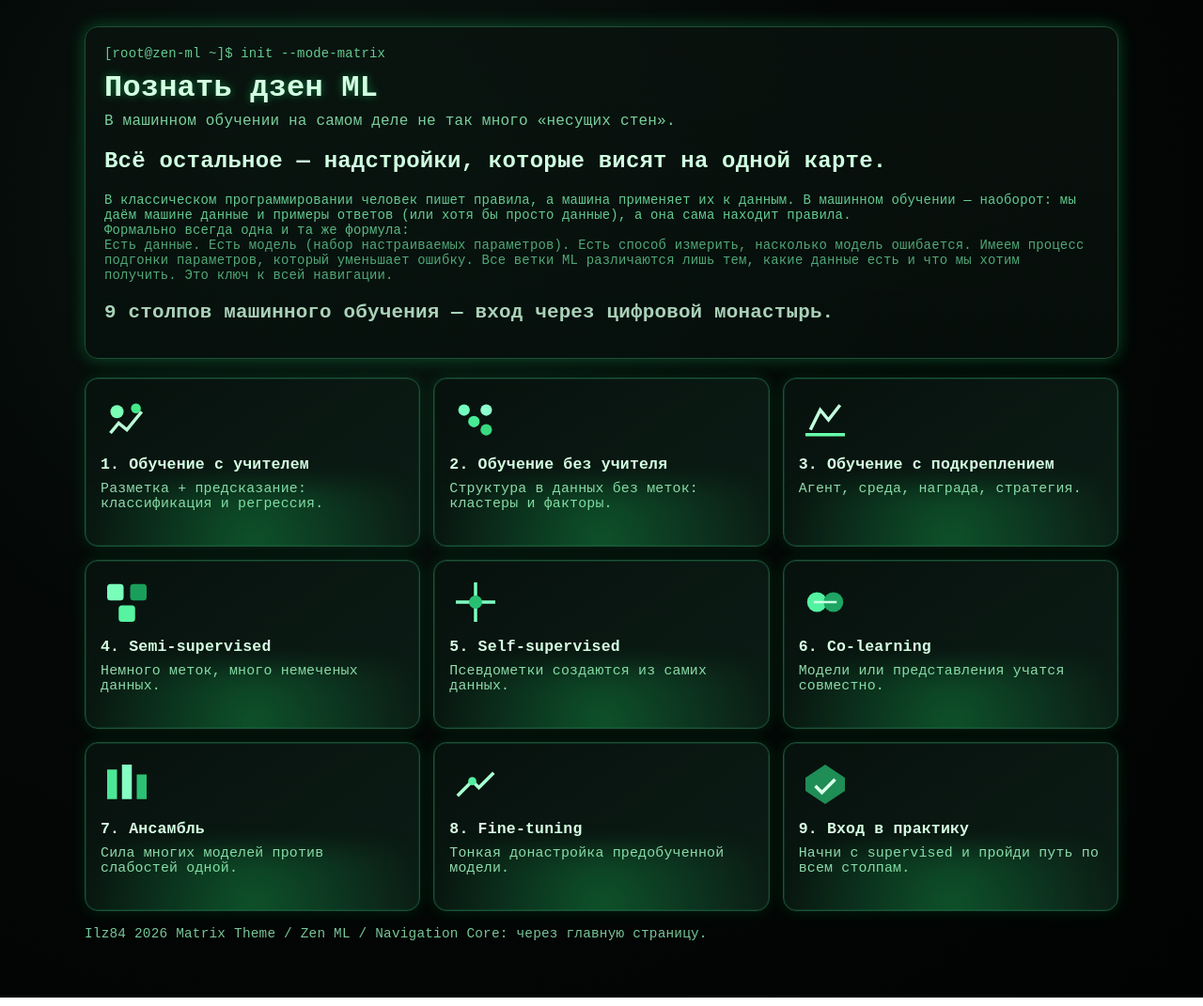
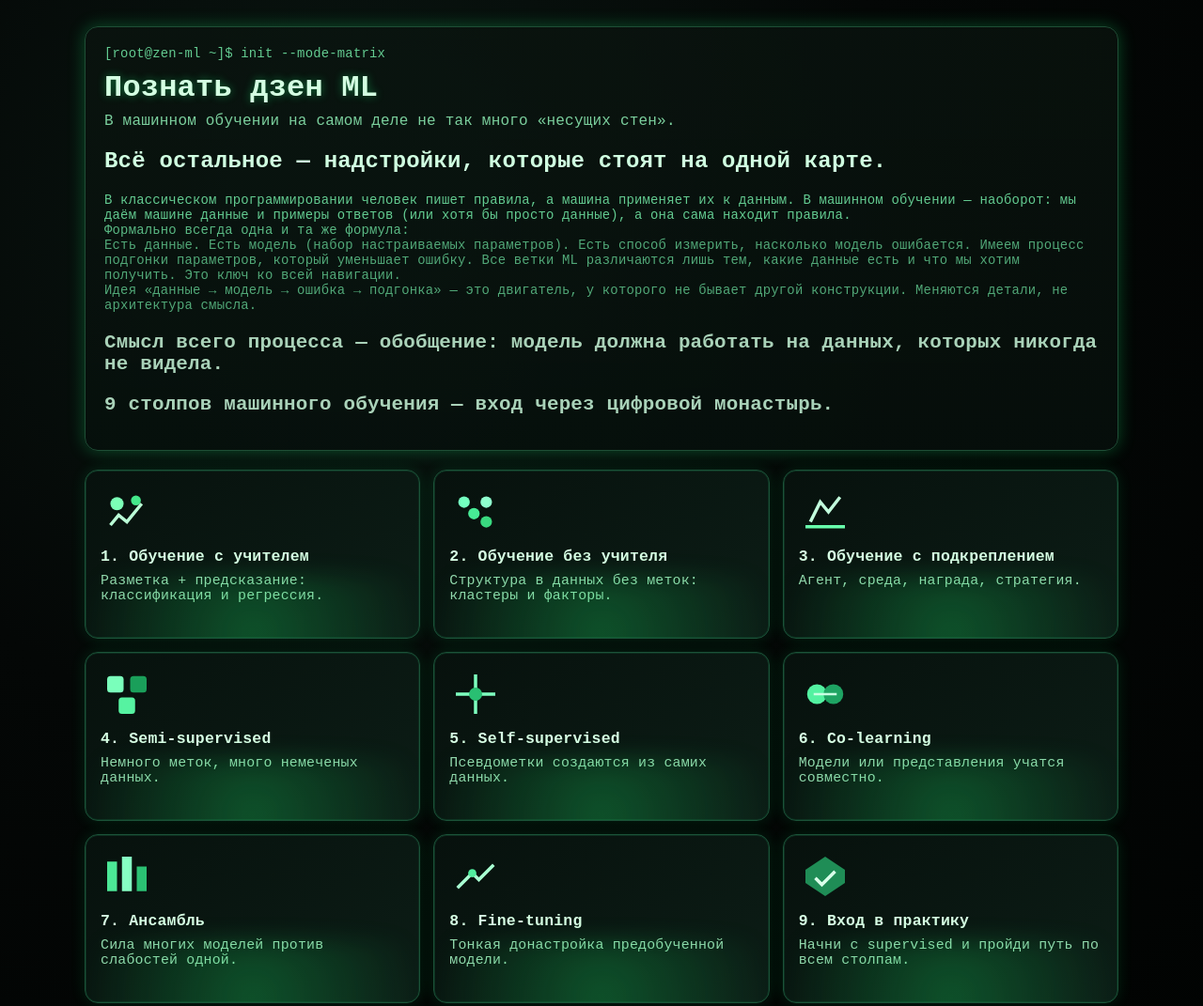
Before and after one commit to Ilz84/ML-site, a plain HTML site: page index.html in a window 1280 px wide. Shown: the top 1071 px of the page at 94% size. Drawn offline with Linux system fonts and the light colour scheme.

Commit message:
Добавлены ключевые фразы на Главную страницу

```diff
--- a/index.html
+++ b/index.html
@@ -12,11 +12,13 @@
       <div class="terminal-tag">[root@zen-ml ~]$ init --mode-matrix</div>
       <h1>Познать дзен ML</h1>
       <p class="subtitle">В машинном обучении на самом деле не так много «несущих стен».</p>
-	  <h2>Всё остальное — надстройки, которые висят на одной карте.</h2>
+	  <h2>Всё остальное — надстройки, которые стоят на одной карте.</h2>
 	  <div class="terminal-tag">В классическом программировании человек пишет правила, а машина применяет их к данным. В машинном обучении — наоборот: мы даём машине данные и примеры ответов (или хотя бы просто данные), а она сама находит правила.
       <div class="terminal-tag">Формально всегда одна и та же формула:
       <div class="terminal-tag">Есть данные. Есть модель (набор настраиваемых параметров). Есть способ измерить, насколько модель ошибается. Имеем процесс подгонки параметров, который уменьшает ошибку.
-Все ветки ML различаются лишь тем, какие данные есть и что мы хотим получить. Это ключ к всей навигации.</div>
+Все ветки ML различаются лишь тем, какие данные есть и что мы хотим получить. Это ключ ко всей навигации.</div>
+      <div class="terminal-tag">Идея «данные → модель → ошибка → подгонка» — это двигатель, у которого не бывает другой конструкции. Меняются детали, не архитектура смысла.</div>
+      <h2>Смысл всего процесса — обобщение: модель должна работать на данных, которых никогда не видела.</h2>
 	  <h2>9 столпов машинного обучения — вход через цифровой монастырь.</h2>
     </header>
 
```
